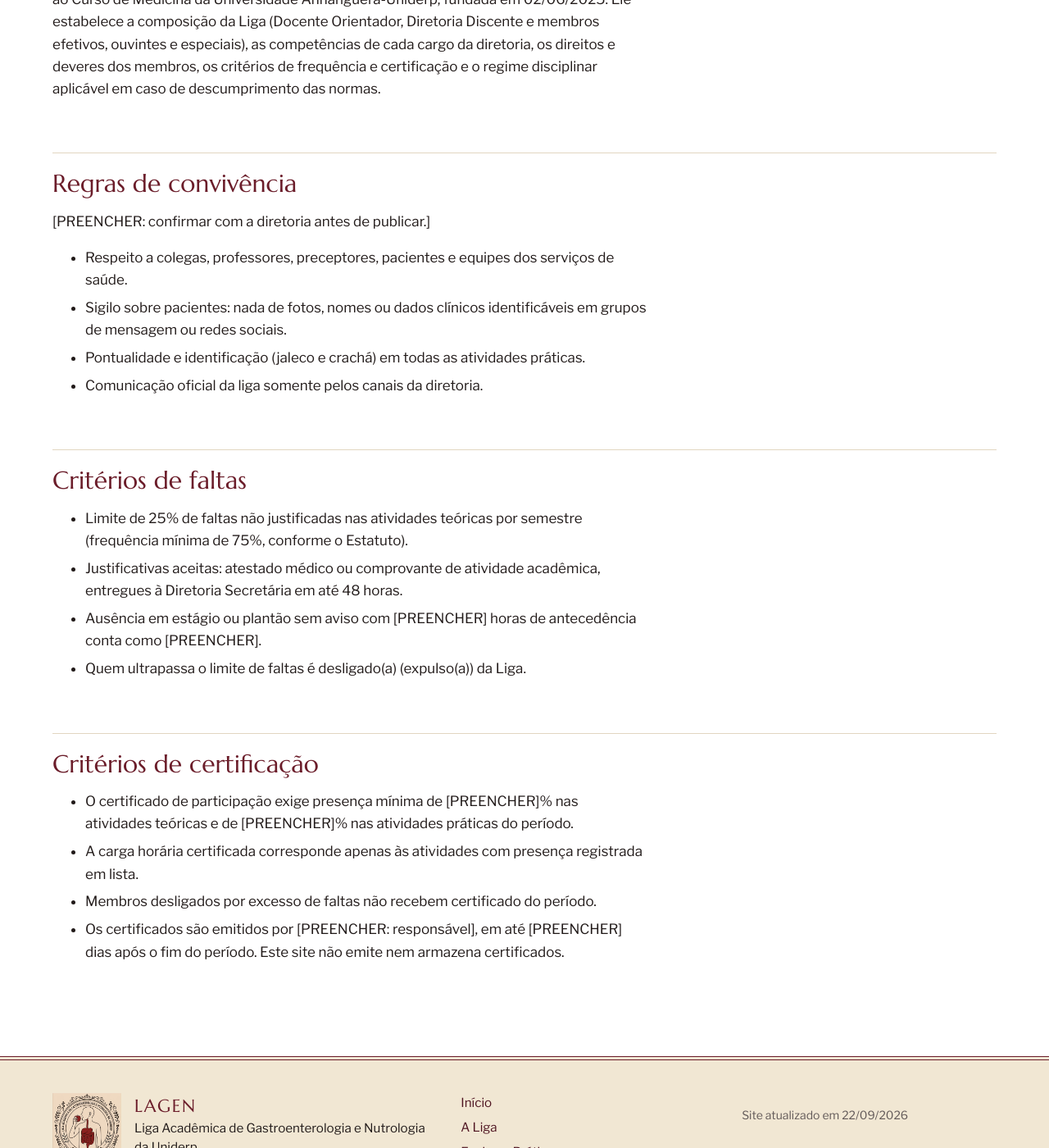
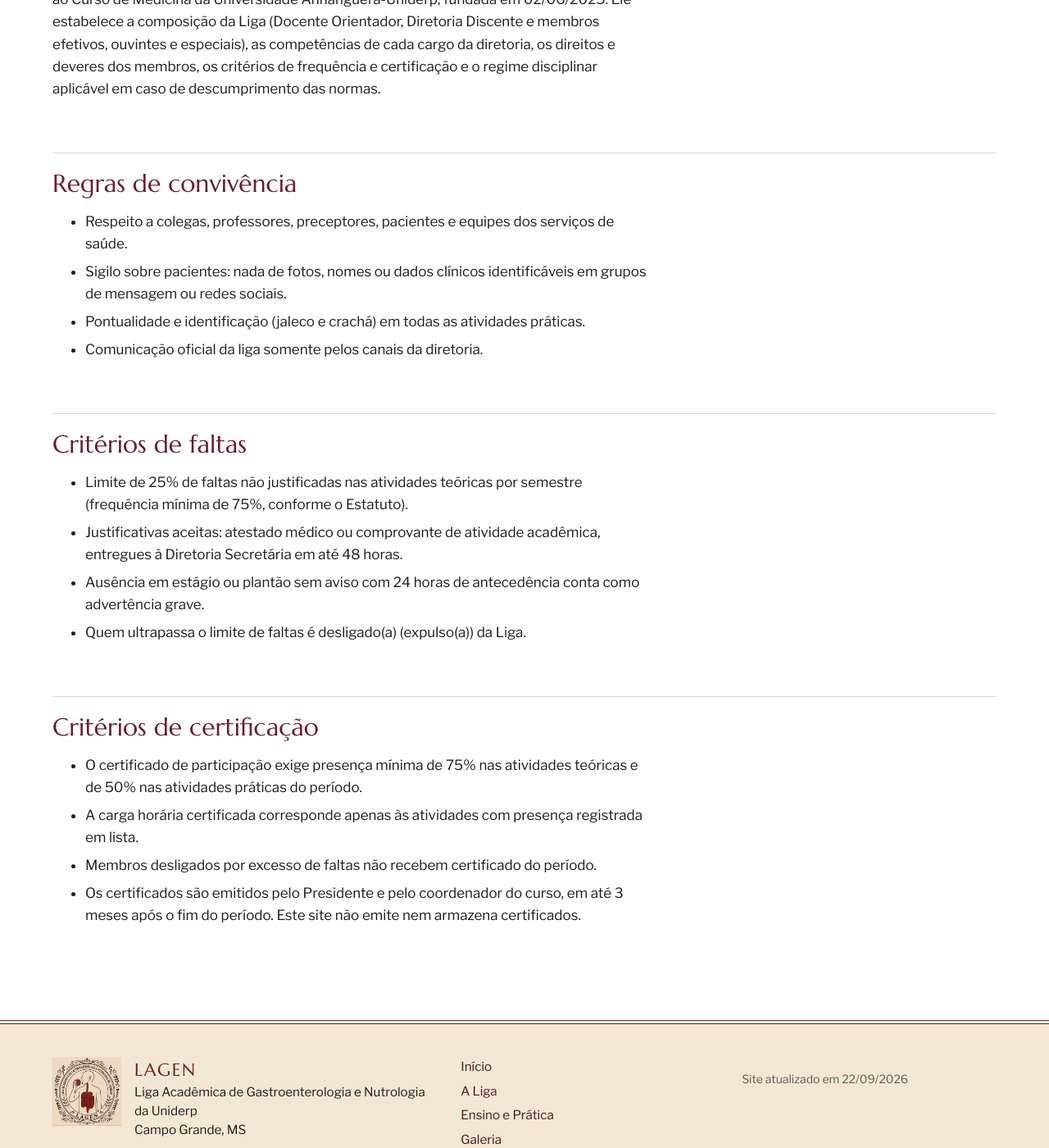
Before and after one commit to LAGENuniderp/lagen-uniderp.github.io, a Jekyll site: the page built from a-liga/transparencia.md, in a window 1280 px wide and 1400 px high, scrolled down 830 px. Shown: the whole window at 82% size. Built offline with Jekyll 4.4.1, drawn with Linux system fonts in a browser that asks for light colours.

Commit message:
Update transparency rules and certification criteria
Removed placeholders and added specific rules regarding absence and certification criteria.

```diff
--- a/a-liga/transparencia.md
+++ b/a-liga/transparencia.md
@@ -26,8 +26,6 @@ aplicável em caso de descumprimento das normas.
 
 ## Regras de convivência {#convivencia}
 
-[PREENCHER: confirmar com a diretoria antes de publicar.]
-
 - Respeito a colegas, professores, preceptores, pacientes e equipes dos
   serviços de saúde.
 - Sigilo sobre pacientes: nada de fotos, nomes ou dados clínicos
@@ -42,20 +40,20 @@ aplicável em caso de descumprimento das normas.
   semestre (frequência mínima de 75%, conforme o Estatuto).
 - Justificativas aceitas: atestado médico ou comprovante de atividade
   acadêmica, entregues à Diretoria Secretária em até 48 horas.
-- Ausência em estágio ou plantão sem aviso com [PREENCHER] horas de
-  antecedência conta como [PREENCHER].
+- Ausência em estágio ou plantão sem aviso com 24 horas de antecedência
+  conta como advertência grave.
 - Quem ultrapassa o limite de faltas é desligado(a) (expulso(a)) da Liga.
 
 ## Critérios de certificação {#certificacao}
 
-- O certificado de participação exige presença mínima de [PREENCHER]% nas
-  atividades teóricas e de [PREENCHER]% nas atividades práticas do período.
+- O certificado de participação exige presença mínima de 75% nas
+  atividades teóricas e de 50% nas atividades práticas do período.
 - A carga horária certificada corresponde apenas às atividades com
   presença registrada em lista.
 - Membros desligados por excesso de faltas não recebem certificado do
   período.
-- Os certificados são emitidos por [PREENCHER: responsável], em até
-  [PREENCHER] dias após o fim do período. Este site não emite nem
+- Os certificados são emitidos pelo Presidente e pelo coordenador do
+  curso, em até 3 meses após o fim do período. Este site não emite nem
   armazena certificados.
 
 {% comment %}
```
